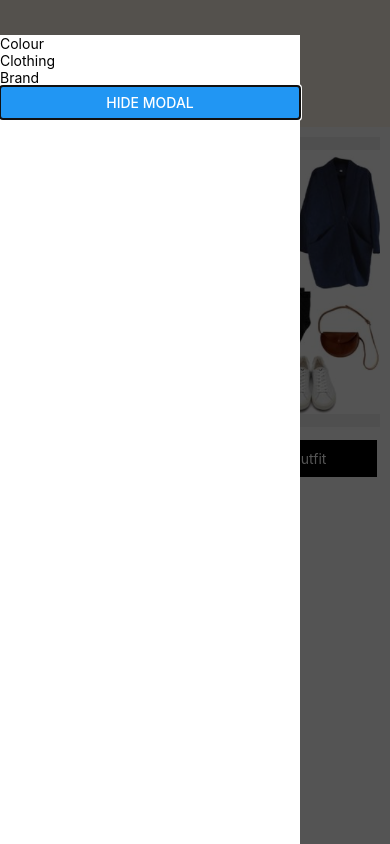
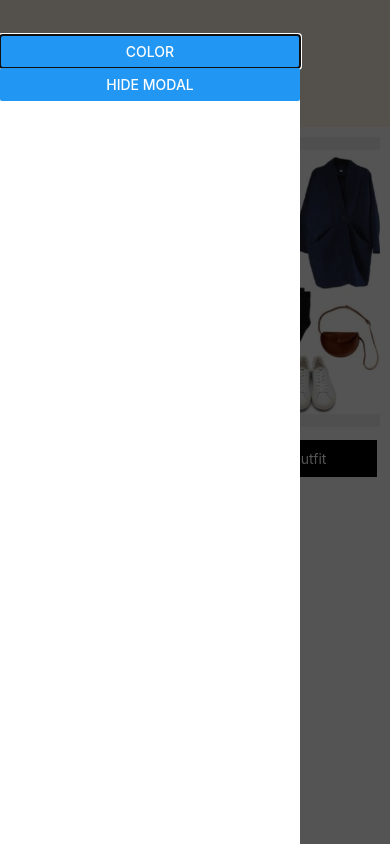
Before and after one commit to KhaosFountain/UniFashion, a React Native app: screen / in a window 390 px wide. Built offline with nearby package versions, Linux system fonts and the light colour scheme.

Commit message:
Removed Flatlist. Added button that would show another button when pressed

```diff
--- a/components/Filters/filter.js
+++ b/components/Filters/filter.js
@@ -1,21 +1,31 @@
 import React from "react";
-import {View, Button, Text,  StyleSheet, FlatList } from 'react-native'
+import {View, Button, Text,  StyleSheet, FlatList, TouchableHighlight,Alert } from 'react-native'
+import { useState } from "react";
 
 export default function Filter(){
+  const [showButton, setShowButton] = useState(false);
+
+  const handlePress = () => {
+    setShowButton(!showButton);
+  };
+
+  const moreButtons = () =>{
     return(
-        <View>
-        <FlatList
-        data={[
-          {key: 'Colour'},
-          {key: 'Clothing'},
-          {key: 'Brand'},
-        ]}
-        renderItem={({item}) => <Text style={styles.item}>{item.key}</Text>}
-      />
-        </View>
+      <View>
+      <Button title="Another Button" onPress={() => {}} />
+      </View>
     )
+
+  }
+
+  return (
+    <View>
+      <Button title="Color" onPress={handlePress} />
+      {showButton && moreButtons()}
+    </View>
+  );
 }
 
-const styles = StyleSheet.create({
+// const styles = StyleSheet.create({
 
-})
+// })
```
